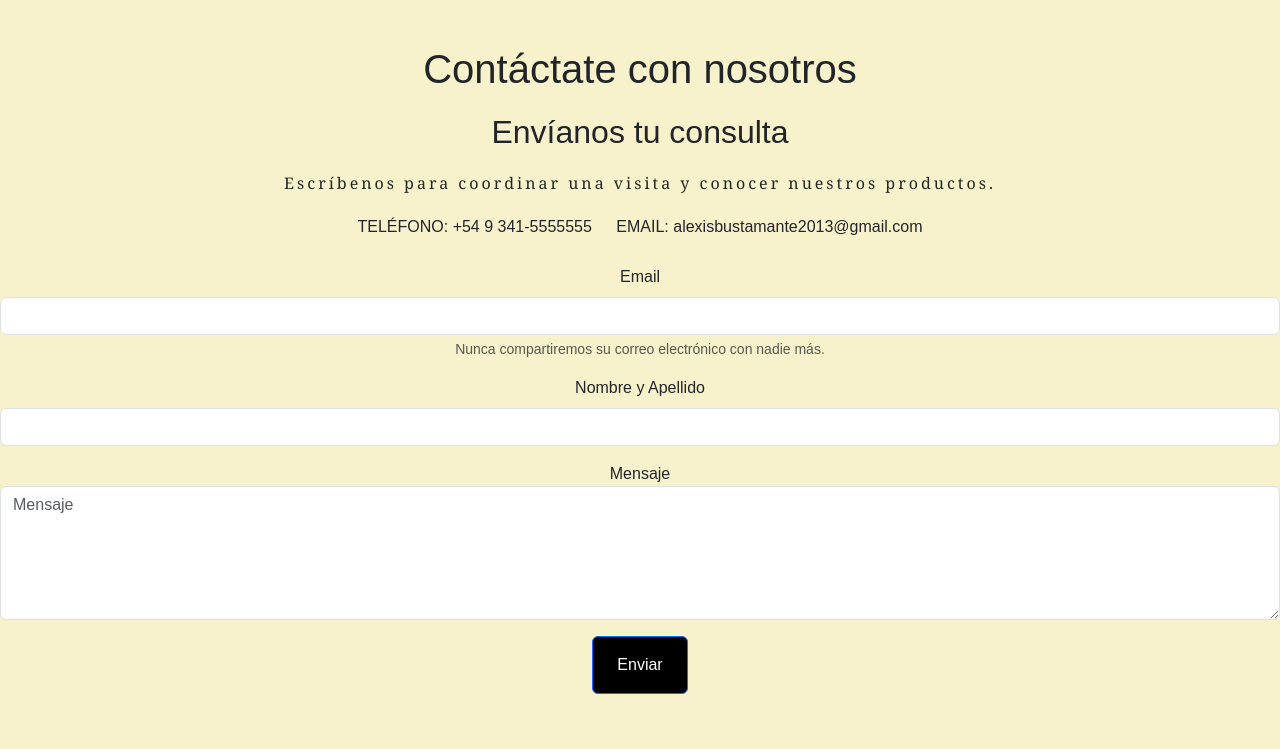
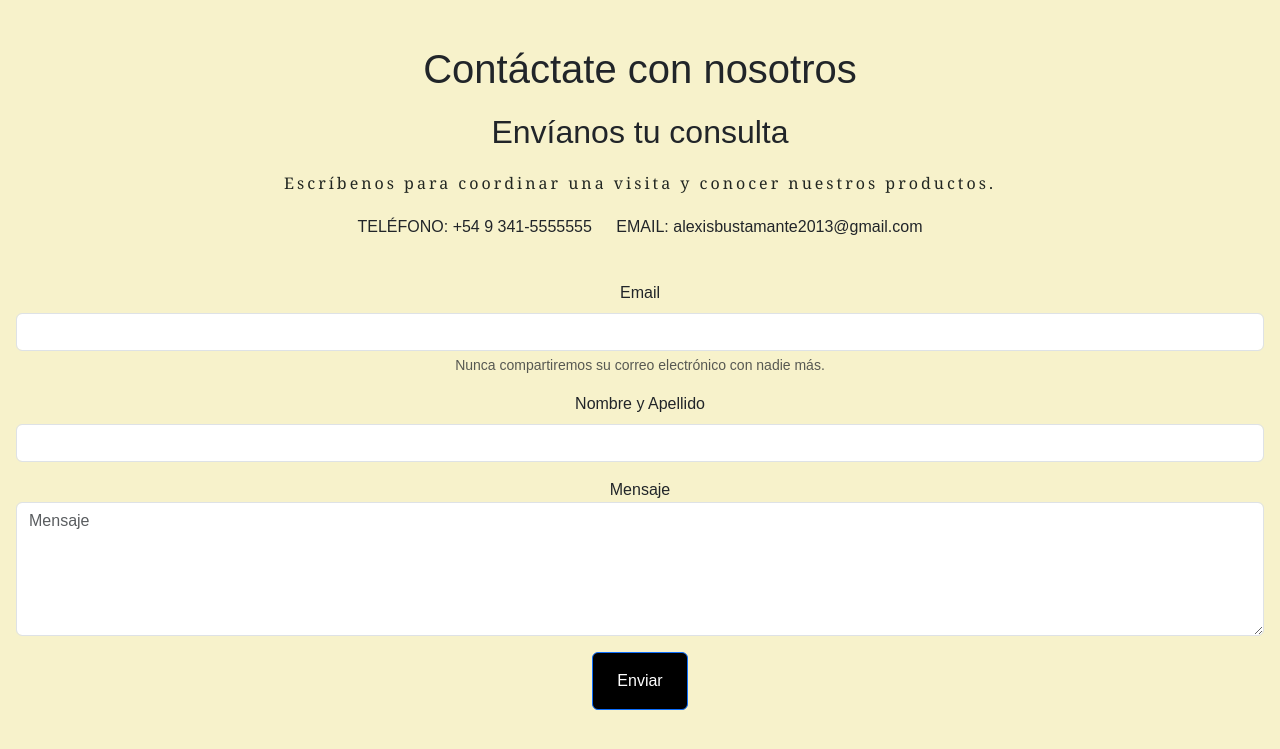
Before and after one commit to Alexis-busta74/MaxiMates-Rosario, a website: page pages/contacto.html in a window 1280 px wide. Shown: the part 209-958 px from the top of the page. Drawn offline with nearby package versions, Linux system fonts and the light colour scheme; grey boxes are pictures that could not be loaded.

Commit message:
arreglo de codigo

```diff
--- a/pages/contacto.html
+++ b/pages/contacto.html
@@ -69,7 +69,7 @@
         <li>EMAIL: alexisbustamante2013@gmail.com</li>
       </ul>
 
-      <form class="mb-4">
+      <form class="mb-4 p-3">
         <div class="email mb-3">
             <label for="exampleInputEmail1" class="form-label">Email</label>
             <input type="email" class="form-control" id="exampleInputEmail1" aria-describedby="emailHelp">
@@ -85,6 +85,7 @@
         </div>
         <button type="submit" class="button-span btn btn-primary mt-3">Enviar</button>
     </form>
+
   </main>
 
 
```
Lines whose indentation alone changed are shown as unchanged.
